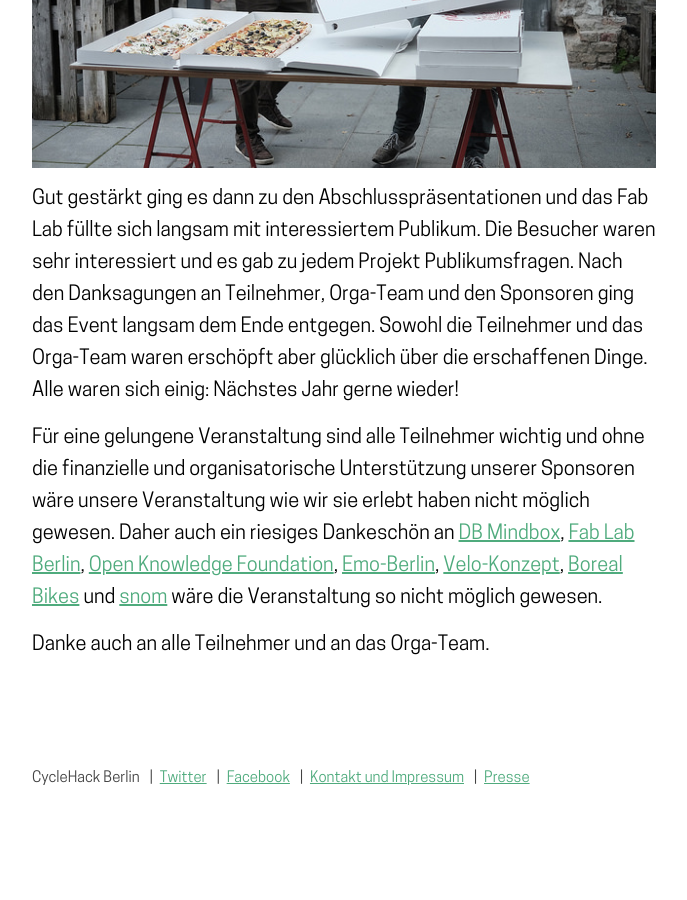
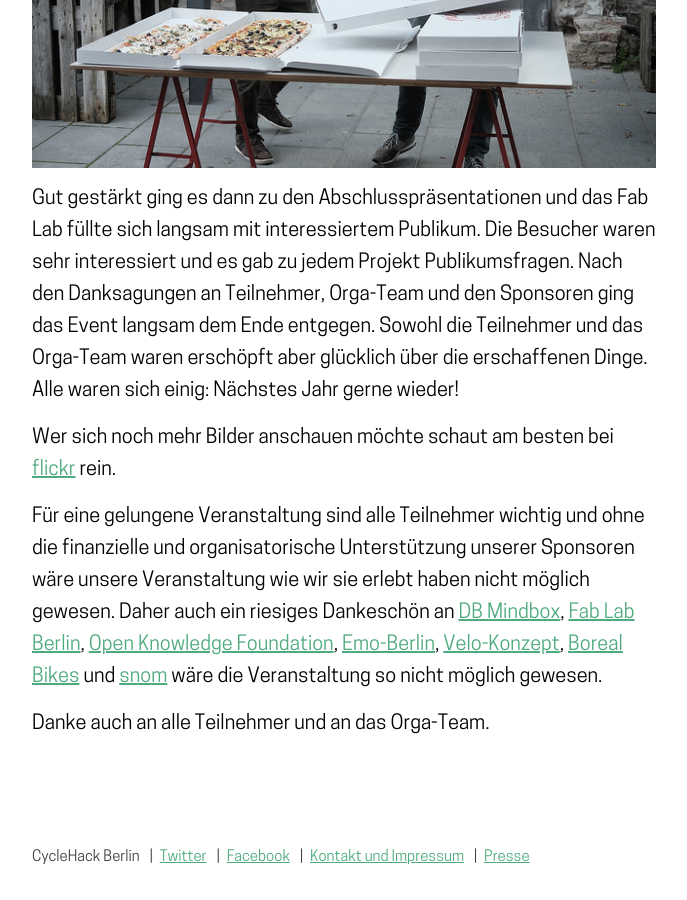
Before and after one commit to sjockers/cyclehackberlin.de, a Jekyll site: the page built from _posts/2017-10-01-ruckblick-cyclehack-2017.markdown, in a window 1280 px wide and 900 px high, scrolled down 5788 px. Shown: the whole window, without its empty margins (68-755 px from the left). Built offline with Jekyll 4.4.1, drawn with Linux system fonts in a browser that asks for light colours; before the commit the page ends 6609 px from its top, so only the background shows below that.

Commit message:
Updated Ruckblick Cyclehack 2017

```diff
--- a/_posts/2017-10-01-ruckblick-cyclehack-2017.markdown
+++ b/_posts/2017-10-01-ruckblick-cyclehack-2017.markdown
@@ -54,6 +54,7 @@ Bevor es zu den finalen Präsentationen überging, gab es noch lecker Pizza für
 Gut gestärkt ging es dann zu den Abschlusspräsentationen und das Fab Lab füllte sich langsam mit interessiertem Publikum. Die Besucher waren sehr interessiert und es gab zu jedem Projekt Publikumsfragen.
 Nach den Danksagungen an Teilnehmer, Orga-Team und den Sponsoren ging das Event langsam dem Ende entgegen. Sowohl die Teilnehmer und das Orga-Team waren erschöpft aber glücklich über die erschaffenen Dinge. Alle waren sich einig: Nächstes Jahr gerne wieder!
 
+Wer sich noch mehr Bilder anschauen möchte schaut am besten bei [flickr](https://www.flickr.com/photos/cyclehackber/albums/with/72157686754772194) rein.
 
 Für eine gelungene Veranstaltung sind alle Teilnehmer wichtig und ohne die finanzielle und organisatorische Unterstützung unserer Sponsoren wäre unsere Veranstaltung wie wir sie erlebt haben nicht möglich gewesen. Daher auch ein riesiges Dankeschön an [DB Mindbox](https://dbmindbox.com/), [Fab Lab Berlin](https://fablab.berlin/), [Open Knowledge Foundation](https://okfn.de/), [Emo-Berlin](http://www.emo-berlin.de/), [Velo-Konzept](http://www.velokonzept.de/), [Boreal Bikes](https://borealbikes.com/) und [snom](https://www.snom.com/) wäre die Veranstaltung so nicht möglich gewesen.
 
```
